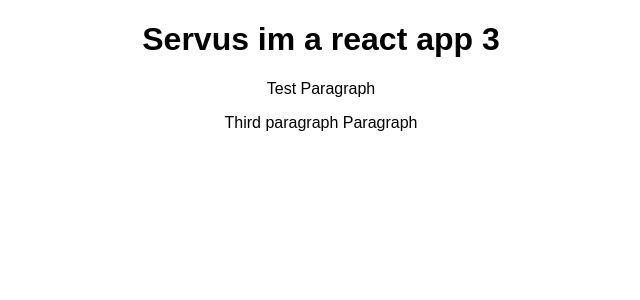
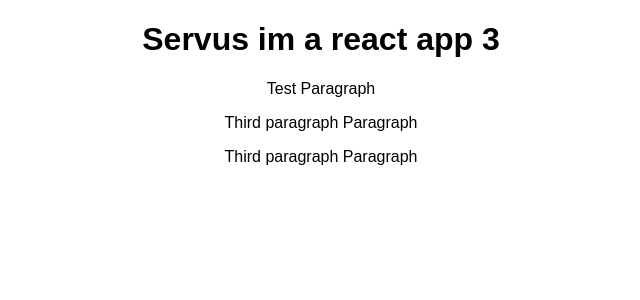
Before and after one commit to beagle2o/firstreactapp, a React (Create React App) app: page / in a window 1280 px wide. Shown: the top 300 px of the page, without its empty margins (319-959 px from the left). Built offline with nearby package versions, Linux system fonts and the light colour scheme.

Commit message:
first branch comit

```diff
--- a/src/App.js
+++ b/src/App.js
@@ -8,6 +8,7 @@ class App extends Component {
        <h1>Servus im a react app 3</h1>
        <p>Test Paragraph</p>
        <p>Third paragraph Paragraph</p>
+       <p>Third paragraph Paragraph</p>
       </div>
     );
   }
```
